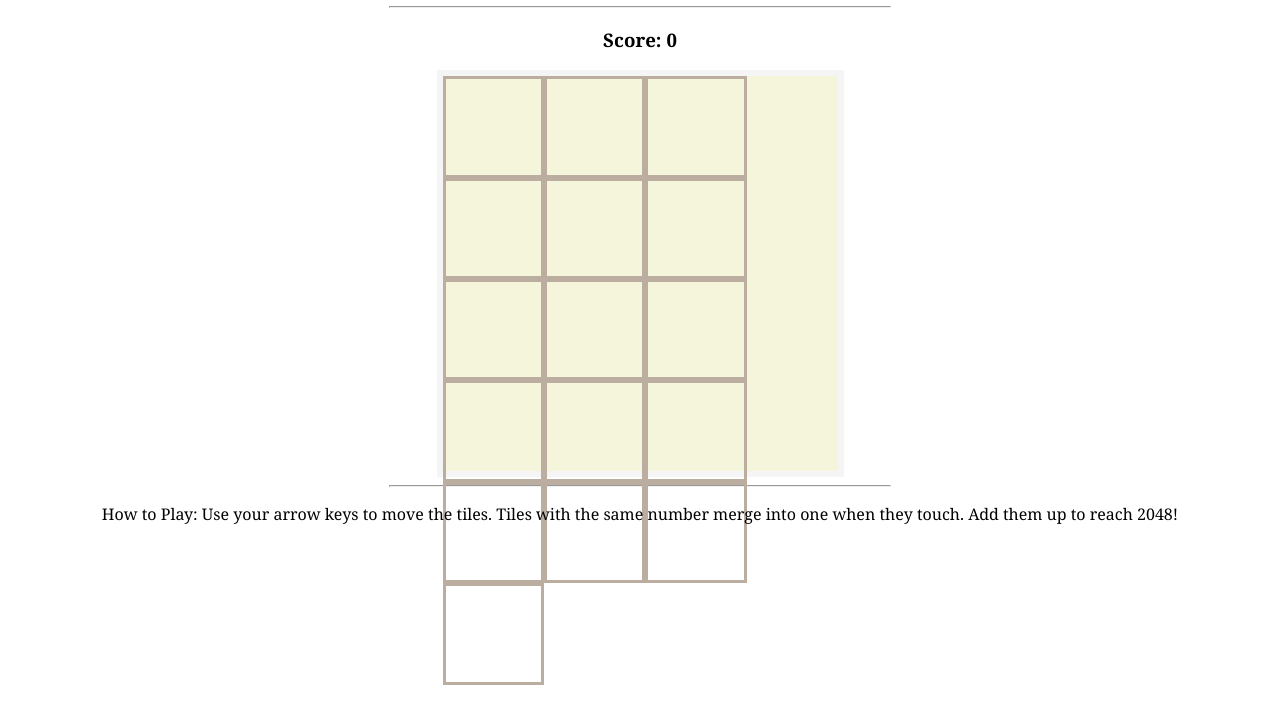
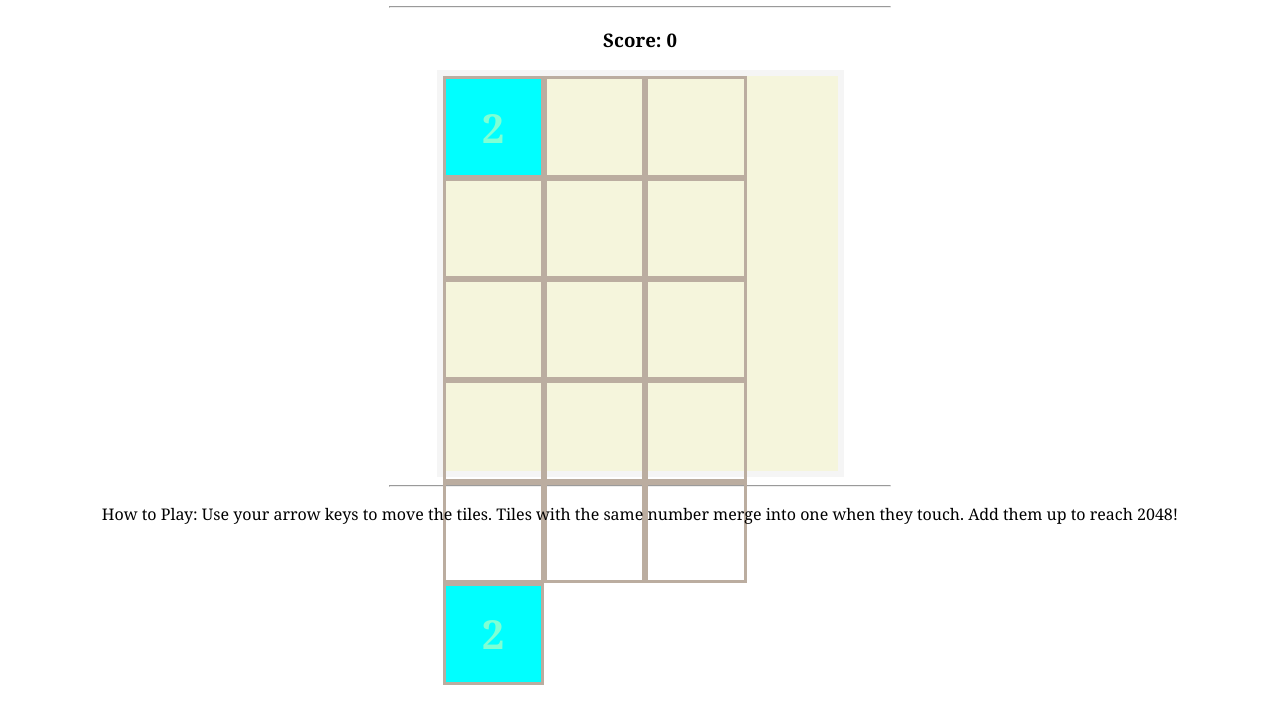
Before and after one commit to undftdcreed/2048, a plain HTML site: page project_1/2048.html in a window 1280 px wide. Shown: the part 80-800 px from the top of the page. Drawn offline with Linux system fonts and the light colour scheme.

Commit message:
working random num gen

```diff
--- a/project_1/2048.css
+++ b/project_1/2048.css
@@ -11,6 +11,7 @@ h1 {
     background-color: orange;
     flex-wrap: wrap;
     justify-content: center;
+    width: 400px;
 
 }
 
--- a/project_1/2048.js
+++ b/project_1/2048.js
@@ -1,17 +1,18 @@
 //clarify the board
 //clarify different values of 2048 ie [2,4,8,16,32,64,128,256,512,1024,2048]
 
-
+var window;
 var board;
-var score;
+var score = 0;
 var rows = 4;
 var columns = 4;
+
 //when loading the browser up
 window.onload = function() {
-   setGame();
+    setGame();
 }
 
-function setGame(){
+function setGame() {
     board = [
         [0, 0, 0, 0],
         [0, 0, 0, 0],
@@ -45,14 +46,28 @@ for(let r = 0; r < rows; r++) {
     if (num > 0) {
         tile.innerText = num.toString();
         if(num <= 4096) {
-            tile.classList.add("x"+num.toString());
+            tile.classList.add("x" + num.toString());
         //update colors if less than or equal to 4096
         } else {
             tile.classList.add("x8192");
-        //update to 8192 colors
+        //update to 8192 color
         }
         }
     }
+
+    function hasEmptyTile(){
+        let count = 0;
+        for (let r = 0; r < rows; r++){
+                for(let c = 0; c < columns; c++){
+                    if(board[r][c] == 0) { // at least one zero on the board
+                        return true
+                    }
+                }
+        }
+        return false;
+    }
+
+
 //creates two random spots to place 2 and a 4 at the beginning of the game
    function setTwo() {
     if (!hasEmptyTile()) {
```
